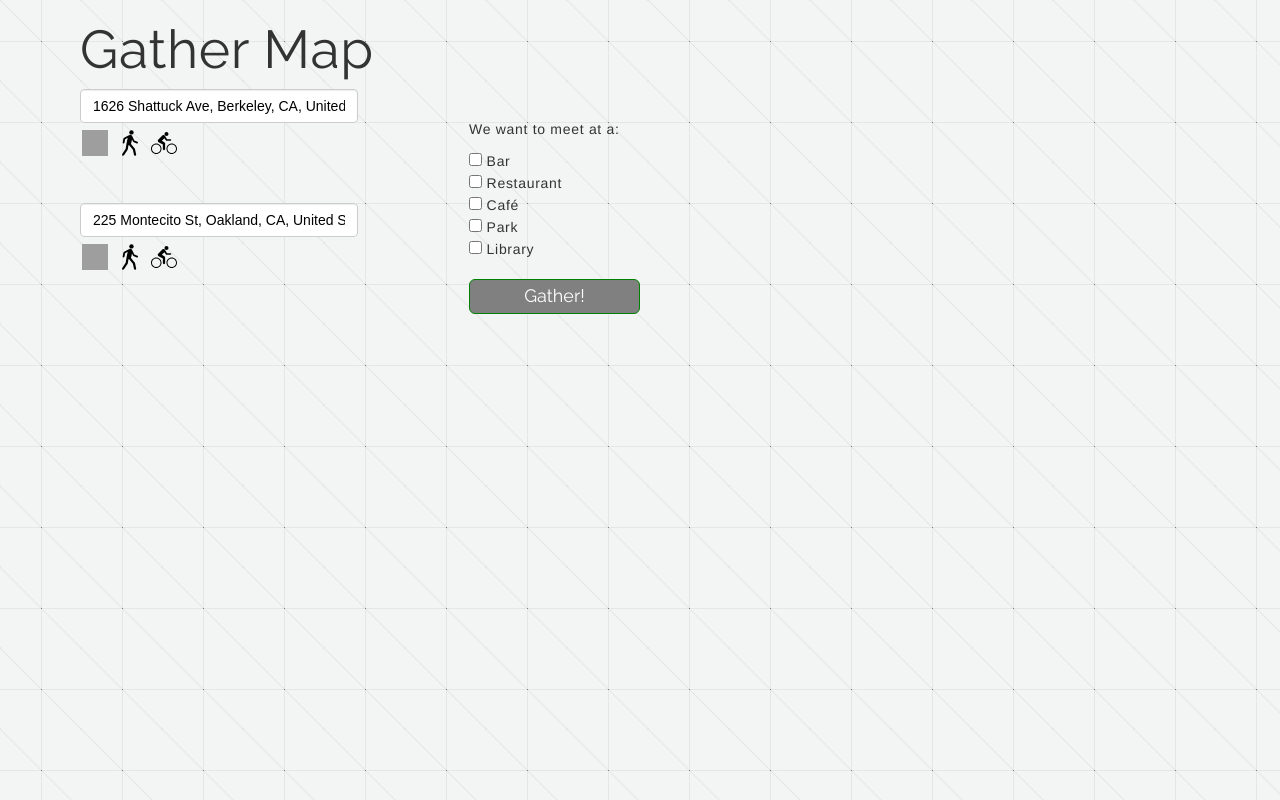
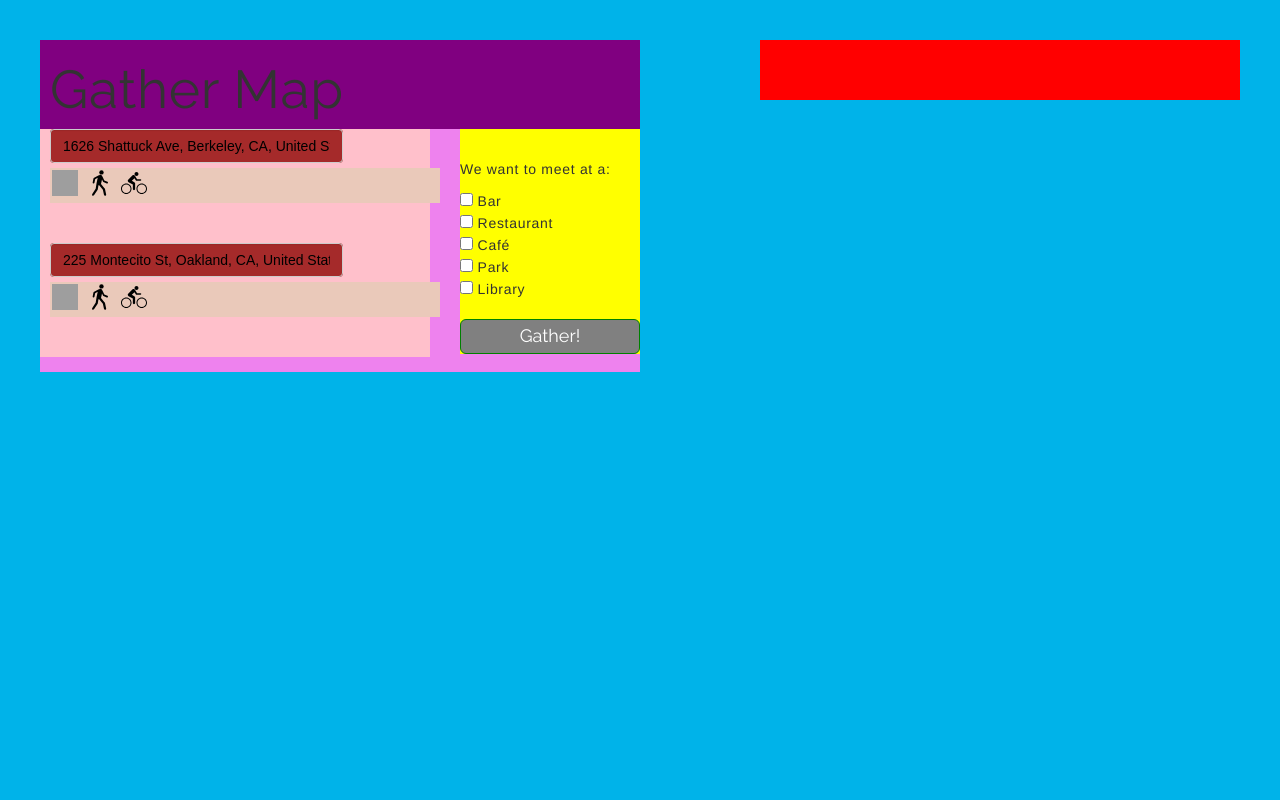
Before and after one commit to savannahjune/gather, a Flask app: page / in a window 1280 px wide. Run offline with Flask 2, Linux system fonts and the light colour scheme; some libraries are stand-ins or nearby versions; grey boxes are pictures that could not be loaded.

Commit message:
moved business info up and maps are now down but stacked vertically when i want them to be horizontal

```diff
--- a/static/css/custom.css
+++ b/static/css/custom.css
@@ -1,32 +1,6 @@
 body {
 	background-image: url('/static/assets/struckaxiom.png');
 	letter-spacing: 0.05em;
-}
-
-#main_wrapper{
-/*background: orange;*/
-width: 100%;
-
-}
-
-#left_wrapper {
-float: left;
-/*background: white;*/
-width: 50%;
-}
-
-#user_input_wrapper {
-	/*background: gray;*/
-	width: 100%;
-
-}
-
-.address_wrapper {
-	/*background: blue;*/
-	width: 65%;
-	/*float: left;
-	*/
-	display:inline-block;
 }
 
 h1 {
@@ -36,33 +10,51 @@ h1 {
 	display: inline-block;
 }
 
+#main_wrapper{
+	background: #00B3E9;
+	width: 100%;
+	height: 800px;
+	padding: 40px;
+}
 
+#left_wrapper {
+	float: left;
+	background: purple;
+	width: 50%;
+}
+
+#user_input_wrapper {
+	background: violet;
+	width: 100%;
+
+}
+
+.address_wrapper {
+	background: pink;
+	width: 65%;
+	display:inline-block;
+}
 
 #location_one, #location_two {
 	font-family: 'Raleway Thin', sans-serif;
 	font-size: 14px;
 	color: black;
-	/*width: 95%;
-	height: 20px;
-	background-color: #FFF;
-	position: relative;*/
 }
 
 
 .input_boxes {
-/*background: red;*/
+	background: brown;
 	width: 100%;
 	float: left;
-
 }
 
 
 .transport_icons_container {
-/*background:green;*/
+	background: #EAC9BA;
 	width: 100%;
 	margin-left: 10px;
+}
 
-}
 .form-control {
 	display: inline-block;
 }
@@ -128,7 +120,7 @@ label > input:checked + img {
 }
 
 #dest_form {
-	/*background: yellow;*/
+	background: yellow;
 	width: 30%;
 	float: right;
 	display: inline-block;
@@ -136,7 +128,7 @@ label > input:checked + img {
 }
 
 #business_wrapper {
-	/*background: purple;*/
+	background: red;
 	width: 100%;
 
 }
@@ -147,7 +139,7 @@ label > input:checked + img {
 }
 
 #right_wrapper{
-/*background: blue;*/
+	background: green;
 	width: 40%;
 	float: right;
 
--- a/templates/main.html
+++ b/templates/main.html
@@ -32,15 +32,15 @@
   </head>
   <body>
 
-<div class="container">
+  <!-- <div class="container"> -->
 
   <div id="main_wrapper">
     <div id="left_wrapper">
 
-  <h1>Gather Map</h1>
-      <div id="user_input_wrapper">
+    <h1>Gather Map</h1>
+    <div id="user_input_wrapper">
 
-  <form role="form" id="location_form">
+      <form role="form" id="location_form">
 
 
        <div class="form-group address_wrapper">
@@ -62,7 +62,7 @@
               <input type="radio" value="BICYCLING" name="transport_radio1" id="one"/>
               <img class="transport" src="static/assets/bike.svg">
             </label>
-          </div>
+          </div> <!-- end of transportation buttons 1 div -->
           <br>
           </br>
 
@@ -81,10 +81,10 @@
               <input type="radio" value="BICYCLING" name="transport_radio2" id="two"/>
               <img class="transport" src="static/assets/bike.svg">
             </label>
-          </div>
+          </div> <!-- end of transportation buttons 2 div -->
           <br>
           </br>
-      </div>
+      </div> <!-- end of address wrapper div -->
 
     <div id="dest_form">
     <form role="form" id="business_form">
@@ -96,12 +96,14 @@
         <input type="checkbox" value="library">  Library<br>
     <br>
   <button id="location_input" type="submit" class="btn btn-lg btn-primary btn-block">Gather!</button>
-  </div> <!-- dest_form -->
+  </div> <!-- dest_form end -->
 
 </form>
-</div> <!--user input wrapper -->
+</div>  <!--user input wrapper end -->
+</div>  <!-- left wrapper end -->
 
 
+<div id="right_wrapper">
   <div id="business_wrapper">
       <div id= "business">
        <h2 id="placeName"></h2>
@@ -125,23 +127,21 @@
         <button id="next_business" type="button" class="btn btn-md btm-primary btn-block">No Thanks, Pick Me Another</button>
       </div>
 
-</div> <!-- bussiness wrapper -->
-</div>  <!-- left wrapper end -->
+  </div> <!-- bussiness wrapper -->
 
+</div> <!-- end of right wrapper -->
 
-<div id="right_wrapper">
-<div class="maps" hidden>
-</div>
-
-</div>
+<div class="maps" hidden></div>
 
 <div id="map-canvas"></div>
-<br>
+<!-- <br> -->
 
 <!-- <div id="share_links">
 </div> -->
-</div>
+
 </div> <!-- main wrapper end -->
+
+<!-- </div> ends container div -->
 
 </body>
 
```
Also changed, not shown: README.md. Lines whose indentation alone changed are shown as unchanged.
